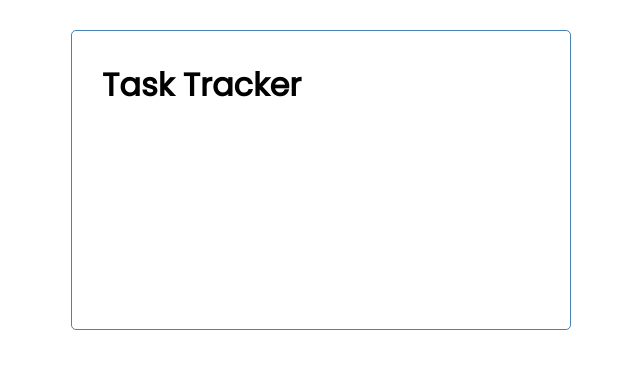
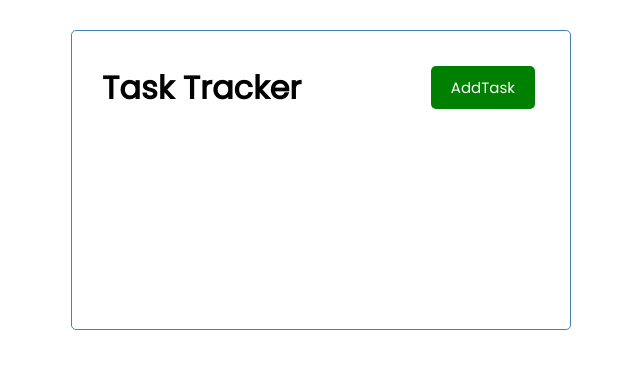
Before and after one commit to agwadan/vue-crash-course, a Vue app: page / in a window 1280 px wide. Shown: the top 368 px of the page, without its empty margins (319-959 px from the left). Built offline with nearby package versions, Linux system fonts and the light colour scheme.

Commit message:
Add AddTask button

```diff
--- /dev/null
+++ b/src/components/Button.vue
@@ -0,0 +1,13 @@
+<template>
+  <button :style="{ background: color }" class="btn">{{ text }}</button>
+</template>
+
+<script>
+export default {
+  name: "Button",
+  props: {
+    text: String,
+    color: String,
+  },
+};
+</script>
--- a/src/components/Header.vue
+++ b/src/components/Header.vue
@@ -1,15 +1,19 @@
 <template>
   <header>
     <h1>{{ title }}</h1>
+    <Button text="AddTask" color="green" />
   </header>
 </template>
 
 <script>
+import Button from "./Button.vue";
 export default {
   name: "Header",
   props: {
     title: String,
-    default: "Hello World",
+  },
+  components: {
+    Button,
   },
 };
 </script>
```
